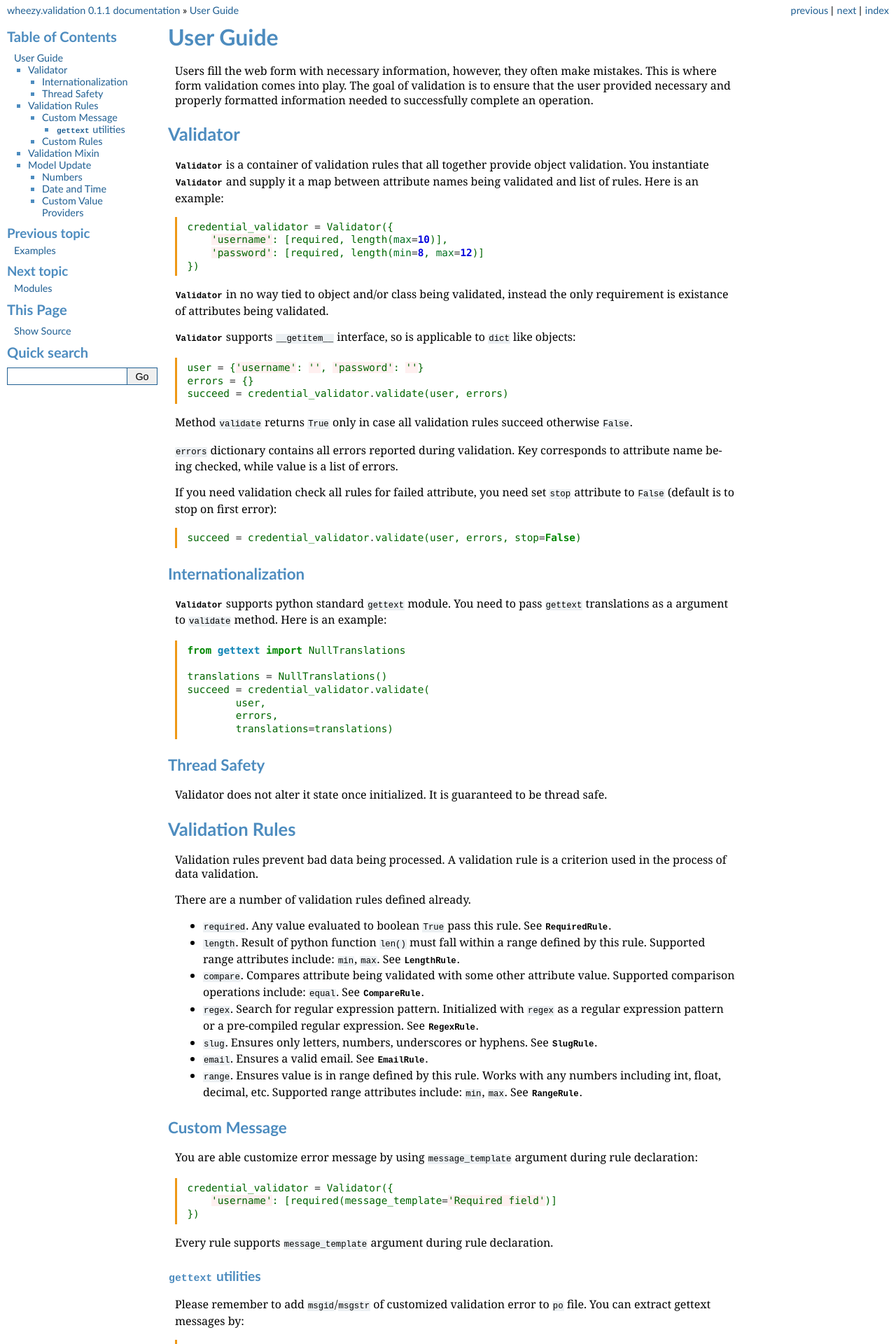
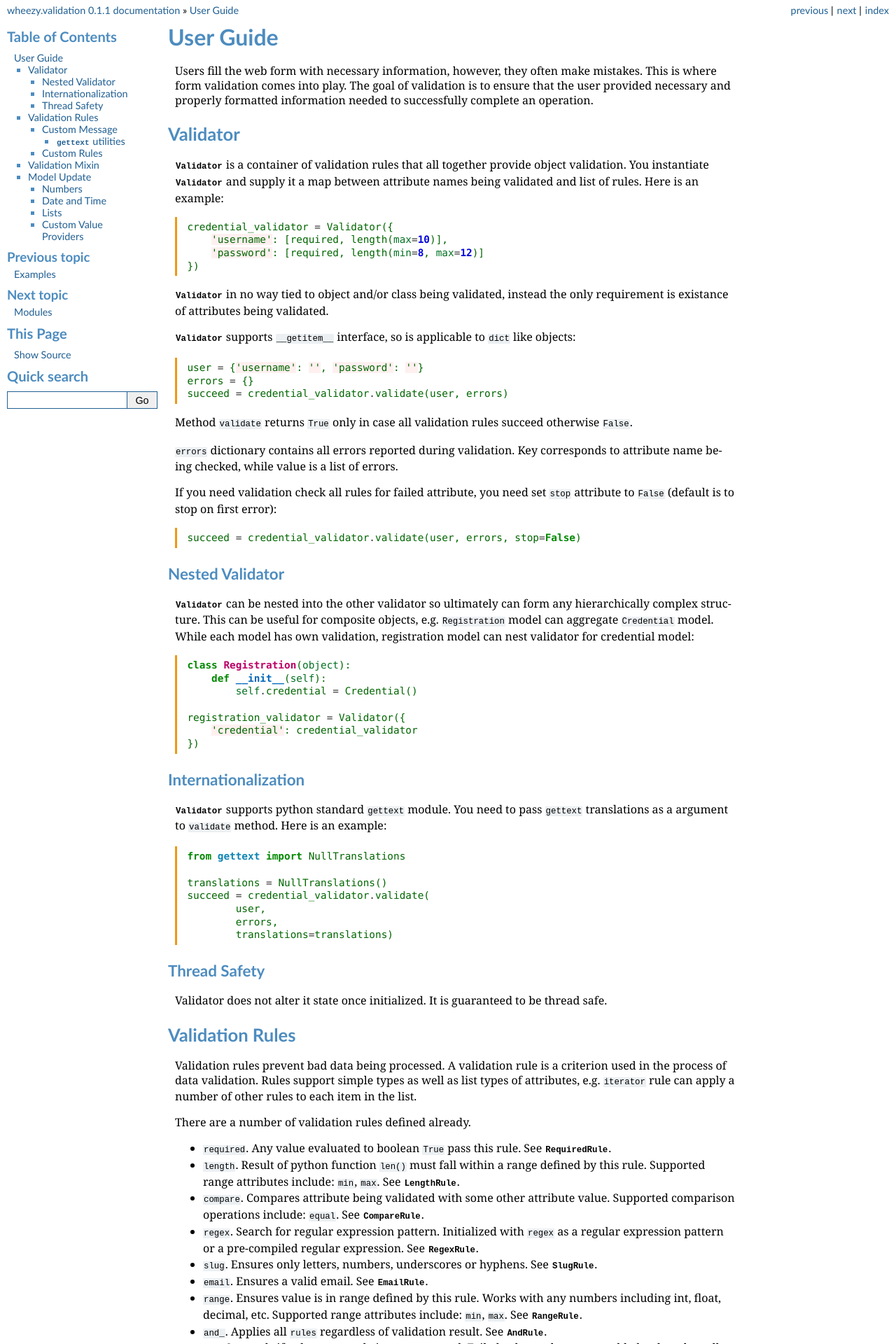
Before and after one commit to akornatskyy/wheezy.validation, a Sphinx documentation site: the page built from doc/userguide.rst, in a window 1280 px wide. Shown: the top 1920 px of the page at 70% size. Built offline with Sphinx 7.4.7, drawn with Linux system fonts in a browser that asks for light colours; some of the changed text lies outside the part shown.

Commit message:
Documentation: updated list of validation rules; added model update for list attributes

```diff
--- a/doc/userguide.rst
+++ b/doc/userguide.rst
@@ -42,6 +42,23 @@
 
     succeed = credential_validator.validate(user, errors, stop=False)
 
+Nested Validator
+~~~~~~~~~~~~~~~~
+
+:py:class:`~wheezy.validation.validator.Validator` can be nested into the
+other validator so ultimately can form any hierarchically complex structure.
+This can be useful for composite objects, e.g. ``Registration`` model can
+aggregate ``Credential`` model. While each model has own validation,
+registration model can nest validator for credential model::
+
+    class Registration(object):
+        def __init__(self):
+            self.credential = Credential()
+
+    registration_validator = Validator({
+        'credential': credential_validator
+    })
+
 Internationalization
 ~~~~~~~~~~~~~~~~~~~~
 
@@ -67,7 +84,9 @@
 ----------------
 
 Validation rules prevent bad data being processed. A validation rule is a
-criterion used in the process of data validation.
+criterion used in the process of data validation. Rules support simple types
+as well as list types of attributes, e.g. ``iterator`` rule can apply
+a number of other rules to each item in the list.
 
 There are a number of validation rules defined already.
 
@@ -90,6 +109,22 @@
   numbers including int, float, decimal, etc. Supported range attributes
   include: ``min``, ``max``. See
   :py:class:`~wheezy.validation.rules.RangeRule`.
+* ``and_``. Applies all ``rules`` regardless of validation result. See
+  :py:class:`~wheezy.validation.rules.AndRule`.
+* ``or_``. Succeeds if at least one rule in ``rules`` succeed. Failed rule
+  results are not added unless they all fail. See
+  :py:class:`~wheezy.validation.rules.OrRule`.
+* ``iterator``. Applies ``rules`` to each item in value. Iterates over each
+  rule and checks whenever any item in value fails. Designed to work with
+  iteratable attributes: list, tuple, etc. See
+  :py:class:`~wheezy.validation.rules.IteratorRule`.
+* ``one_of``. Value must match at least one element from ``items``. Checks
+  whenever value belongs to ``items``. See
+  :py:class:`~wheezy.validation.rules.OneOfRule`.
+* ``relative_date``, ``relative_datetime``. Check if value is in relative
+  date/datetime range. See
+  :py:class:`~wheezy.validation.rules.RelativeDateDeltaRule` and
+  :py:class:`~wheezy.validation.rules.RelativeDateTimeDeltaRule`.
 
 Custom Message
 ~~~~~~~~~~~~~~
@@ -225,6 +260,29 @@
 none of its own formats matched. Empty value is converted to minimal value
 for date/time.
 
+Lists
+~~~~~
+
+:py:meth:`~wheezy.validation.model.try_update_model` method supports list
+attributes. Note that existing model list is used (it is not overwritten).
+
+    >>> class User(object):
+    ...     def __init__(self):
+    ...         self.prefs = []
+    ...         self.prefs2 = [0]
+    >>> user = User()
+    >>> values = {'prefs': ['1', '2'], 'prefs2': ['1', '2']}
+    >>> results = {}
+    >>> try_update_model(user, values, results)
+    True
+    >>> user.prefs
+    ['1', '2']
+    >>> user.prefs2
+    [1, 2]
+
+Note that the type of the first element in the list selects value_provider
+for all elements in the list.
+
 Custom Value Providers
 ~~~~~~~~~~~~~~~~~~~~~~
 
```
Also changed, not shown: other parts of doc/userguide.rst (+1 -1 lines), 1 other file.
